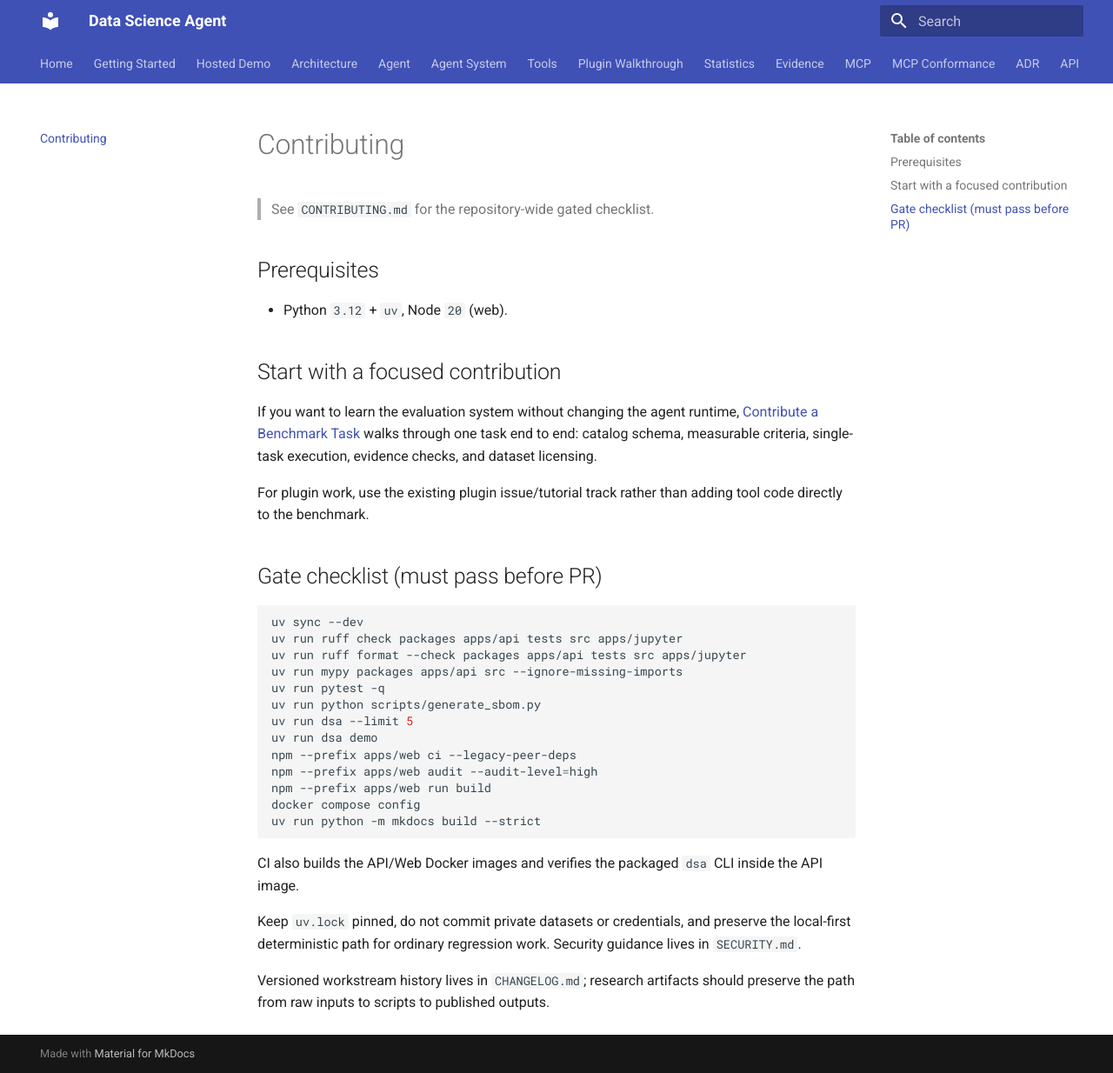
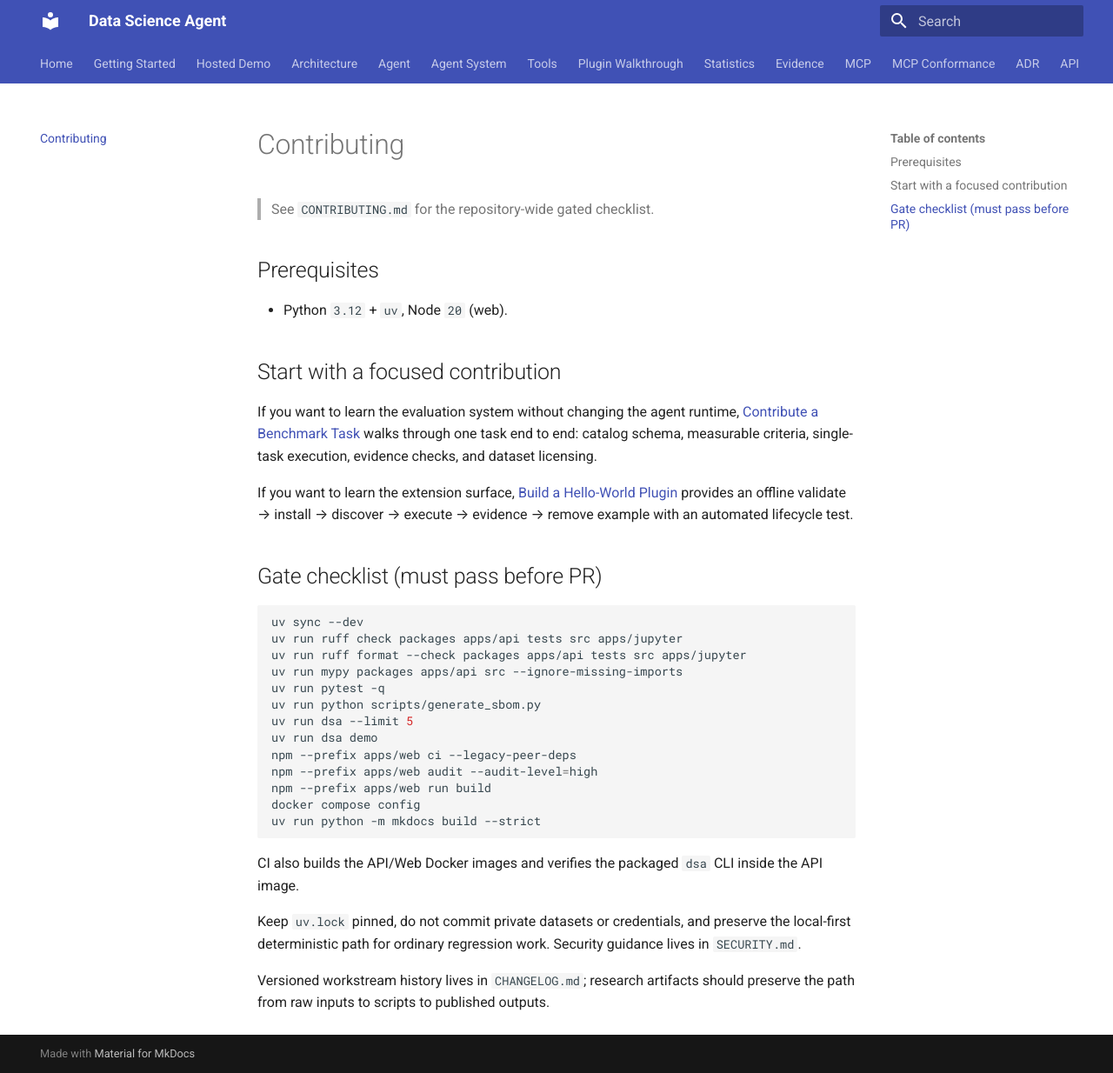
Before and after one commit to Jackxiaozhiren/data-science-agent, an MkDocs documentation site: the page built from docs/contributing.md, in a window 1280 px wide and 1234 px high. Shown: the whole window at 87% size. Built offline with MkDocs 1.6.1 and Material for MkDocs 9.7.7, drawn with Linux system fonts in a browser that asks for light colours.

Commit message:
docs: link plugin contributor walkthrough

```diff
--- a/docs/contributing.md
+++ b/docs/contributing.md
@@ -10,7 +10,7 @@
 
 If you want to learn the evaluation system without changing the agent runtime, [Contribute a Benchmark Task](benchmark-task-contribution.md) walks through one task end to end: catalog schema, measurable criteria, single-task execution, evidence checks, and dataset licensing.
 
-For plugin work, use the existing plugin issue/tutorial track rather than adding tool code directly to the benchmark.
+If you want to learn the extension surface, [Build a Hello-World Plugin](plugin-walkthrough.md) provides an offline validate → install → discover → execute → evidence → remove example with an automated lifecycle test.
 
 ## Gate checklist (must pass before PR)
 
```
